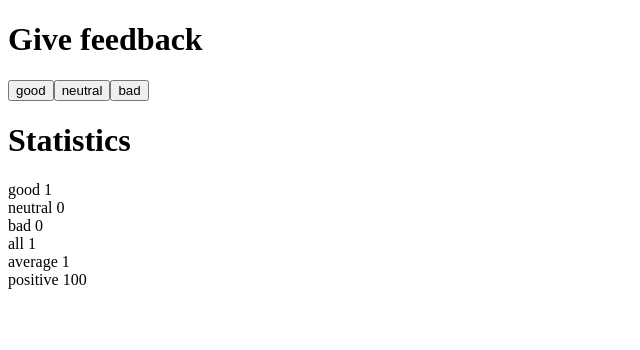
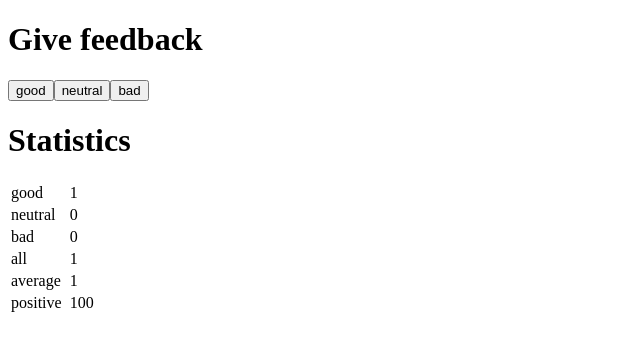
Before and after one commit to jpiiroin/FullStack, a React (Vite) app in the folder osa1/unicafe/: page / in a window 1280 px wide. Both pictures are taken after a click on the button "good". Shown: the top 350 px of the page, without its empty margins (0-640 px from the left). Built offline with nearby package versions, Linux system fonts and the light colour scheme.

Commit message:
1.11*: unicafe step6

```diff
--- a/osa1/unicafe/src/App.jsx
+++ b/osa1/unicafe/src/App.jsx
@@ -8,14 +8,34 @@ const Statistics = (props) => {
     )
   }
   return (
-    <div>
-      <StatisticsLine text="good" value={props.good}/>
-      <StatisticsLine text="neutral" value={props.neutral}/>
-      <StatisticsLine text="bad" value={props.bad}/>
-      <StatisticsLine text="all" value={props.all}/>
-      <StatisticsLine text="average" value={props.average}/>
-      <StatisticsLine text="positive" value={props.positive}/>
-    </div>
+    <table>
+      <tbody>
+        <tr>
+          <td>good</td>
+          <td>&nbsp;{props.good}</td>
+        </tr>
+        <tr>
+          <td>neutral</td>
+          <td>&nbsp;{props.neutral}</td>
+        </tr>
+        <tr>
+          <td>bad</td>
+          <td>&nbsp;{props.bad}</td>
+        </tr>
+        <tr>
+          <td>all</td>
+          <td>&nbsp;{props.all}</td>
+        </tr>
+        <tr>
+          <td>average</td>
+          <td>&nbsp;{props.average}</td>
+        </tr>
+        <tr>
+          <td>positive</td>
+          <td>&nbsp;{props.positive}</td>
+        </tr>
+      </tbody>
+    </table>
   )
 }
 
@@ -23,10 +43,6 @@ const Button = (props) => (
   <button onClick={props.action}>
     {props.text}
   </button>
-)
-
-const StatisticsLine = (props) => (
-  <div>{props.text} {props.value}</div>
 )
 
 const App = () => {
@@ -48,7 +64,7 @@ const App = () => {
       <h1>Statistics</h1>
       <Statistics good={good} neutral={neutral} bad={bad}
       all={all} average={average} positive={positive}/>
-   </div>
+    </div>
   )
 }
 
```
